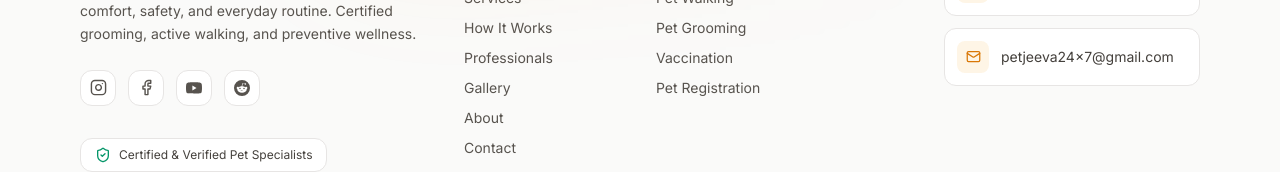
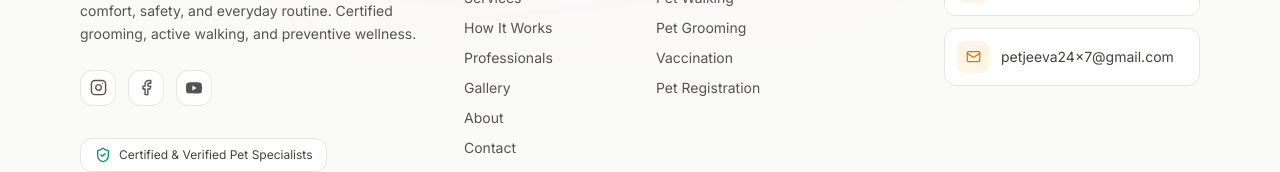
Before and after one commit to BalramApply/petjeeva, a React (Vite) app in the folder client/: page / in a window 1280 px wide. Shown: the part 4825-4997 px from the top of the page. Built offline with nearby package versions, Linux system fonts and the light colour scheme.

Commit message:
fixing footer links

```diff
--- a/client/src/components/layout/Footer.jsx
+++ b/client/src/components/layout/Footer.jsx
@@ -155,7 +155,7 @@
               </a>
 
               <a
-                href="https://facebook.com"
+                href="https://www.facebook.com/profile.php?id=61594664495314"
                 target="_blank"
                 rel="noopener noreferrer"
                 aria-label="Facebook"
@@ -174,7 +174,7 @@
                 <YoutubeIcon className="h-4 w-4" />
               </a>
 
-              <a
+              {/* <a
                 href="https://reddit.com"
                 target="_blank"
                 rel="noopener noreferrer"
@@ -182,7 +182,7 @@
                 className="flex h-9 w-9 items-center justify-center rounded-xl border border-stone-200 bg-white text-stone-600 shadow-xs transition-all duration-200 hover:border-amber-500/40 hover:bg-stone-50 hover:text-amber-600 dark:border-[#232730] dark:bg-[#14171E] dark:text-[#9CA3AF] dark:shadow-none dark:hover:border-amber-500/40 dark:hover:bg-[#1A1E27] dark:hover:text-amber-400"
               >
                 <RedditIcon className="h-4 w-4" />
-              </a>
+              </a> */}
             </div>
           </div>
 
```
